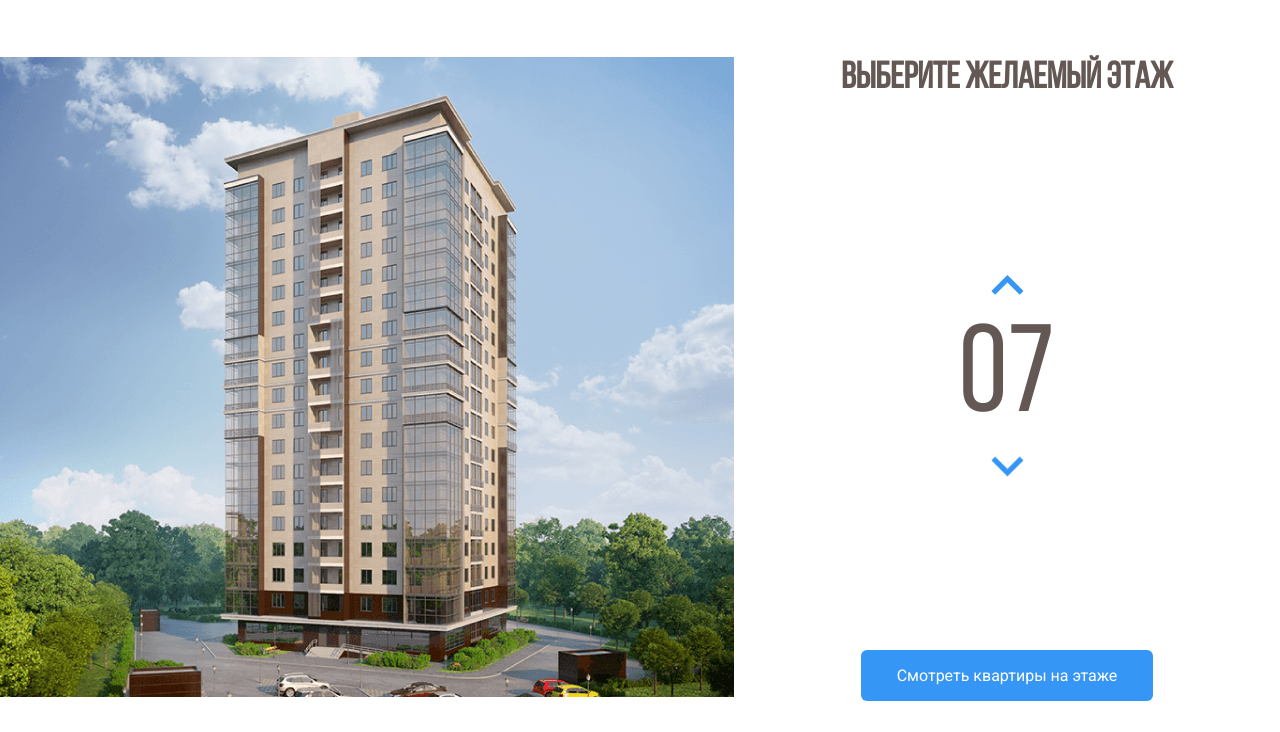
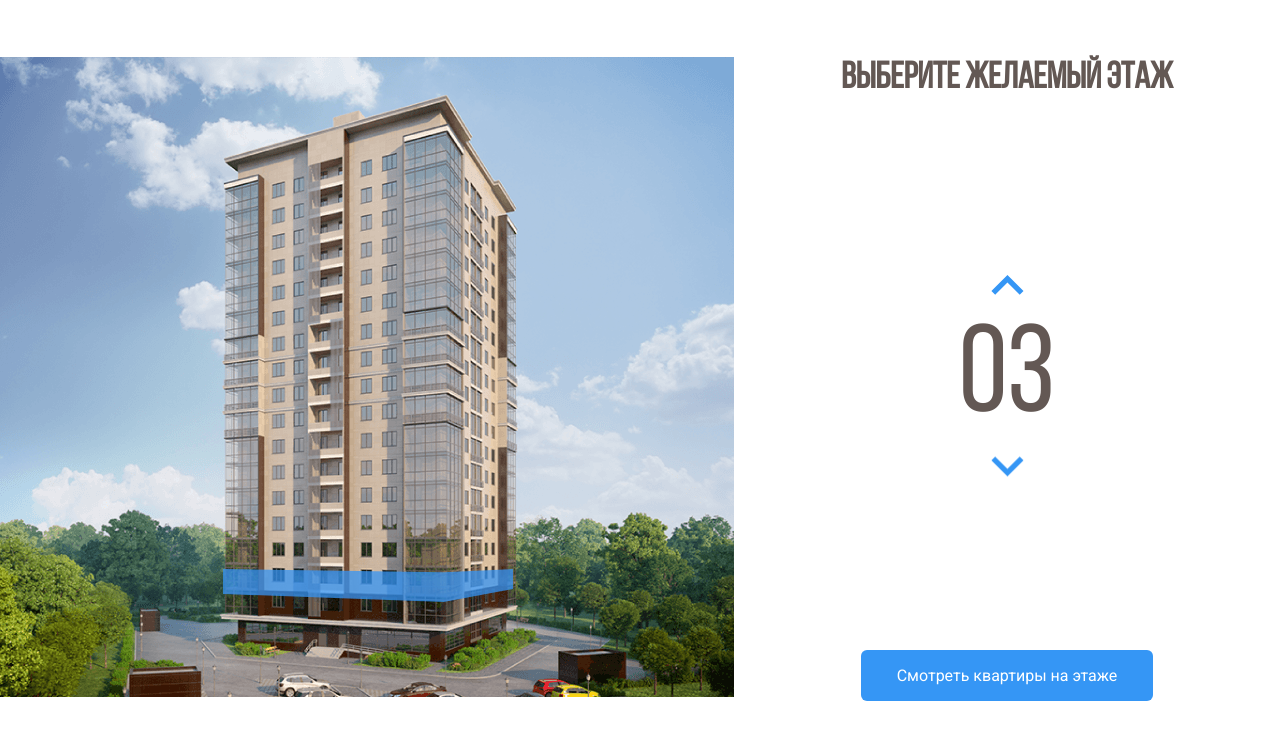
Before and after one commit to WEBABDU/melody, a plain HTML site: page index.html in a window 1280 px wide. Both pictures are taken after a click on the button 1007 px from the left and 354 px from the top of the page. Shown: the part 68-800 px from the top of the page. Drawn offline with nearby package versions, Linux system fonts and the light colour scheme.

Commit message:
interactive added

```diff
--- a/css/style.css
+++ b/css/style.css
@@ -89,6 +89,10 @@ body {
   opacity: 1;
 }
 
+path.current-floor{
+  opacity: 1;
+}
+
 .main-title {
   font-family: "Bebas Neue", sans-serif;
   font-size: 37px;
--- a/index.html
+++ b/index.html
@@ -66,23 +66,23 @@
               </pattern>
               <image id="image0_1_86" width="740" height="640" xlink:href="./img/home.png" />
             </defs>
-            <path d="M222 538L442.8 546L512 532.3V554L443.5 573.7L222 562.7V538Z" fill="#3595F6" fill-opacity="0.75" />
-            <path d="M223 537V512L443.3 515.3L513 512V532L443.7 545L223 537Z" fill="#3595F6" fill-opacity="0.75" />
-            <path d="M223 511V486H444H513V509L445 516L223 511Z" fill="#3595F6" fill-opacity="0.75" />
-            <path d="M223 487V462L444.3 458.3L512 465V487H444" fill="#3595F6" fill-opacity="0.75" />
-            <path d="M223 461V435L444.5 431.7L513 442.7V464L444 457.3L223 461Z" fill="#3595F6" fill-opacity="0.75" />
-            <path d="M222 434V410.3L443 398L514 421V442.3L443 430L222 434Z" fill="#3595F6" fill-opacity="0.75" />
-            <path d="M222 412V387L444.2 370.7L514 399.3V420L443.7 398.3L222 412Z" fill="#3595F6" fill-opacity="0.75" />
-            <path d="M222 387V362L444.5 341.7L514 378.3V399L442 370.3L222 387Z" fill="#3595F6" fill-opacity="0.75" />
-            <path d="M222 361V337L445 312.3L514 356.3V378L444.7 340L222 361Z" fill="#3595F6" fill-opacity="0.75" />
-            <path d="M222 336V312L444.5 283.3L514 334.3V355L443.7 312.7L222 336Z" fill="#3595F6" fill-opacity="0.75" />
-            <path d="M221 312V288L443.3 255L514 314.3V334L444 283.3L221 312Z" fill="#3595F6" fill-opacity="0.75" />
-            <path d="M222 287V263L443.2 228L513 292V313L444.3 254.7L222 287Z" fill="#3595F6" fill-opacity="0.75" />
-            <path d="M222 263V238L444.3 200L513 270.3V291L444 227L222 263Z" fill="#3595F6" fill-opacity="0.75" />
-            <path d="M222 237V212L442.8 168.3L513 247.3V270L444 196.7L222 237Z" fill="#3595F6" fill-opacity="0.75" />
-            <path d="M223 213V188L443 140L513 225V248L442.3 168.7L223 213Z" fill="#3595F6" fill-opacity="0.75" />
-            <path d="M222 188V163L441.8 111L513 203.3V226L443.3 139.7L222 188Z" fill="#3595F6" fill-opacity="0.75" />
-            <path d="M222 163V137L444 80.3L513 182V203L443.7 111.3L222 163Z" fill="#3595F6" fill-opacity="0.75" />
+            <path data-floor="02" d="M222 538L442.8 546L512 532.3V554L443.5 573.7L222 562.7V538Z" fill="#3595F6" fill-opacity="0.75" />
+            <path data-floor="03" d="M223 537V512L443.3 515.3L513 512V532L443.7 545L223 537Z" fill="#3595F6" fill-opacity="0.75" />
+            <path data-floor="04" d="M223 511V486H444H513V509L445 516L223 511Z" fill="#3595F6" fill-opacity="0.75" />
+            <path data-floor="05" d="M223 487V462L444.3 458.3L512 465V487H444" fill="#3595F6" fill-opacity="0.75" />
+            <path data-floor="06" d="M223 461V435L444.5 431.7L513 442.7V464L444 457.3L223 461Z" fill="#3595F6" fill-opacity="0.75" />
+            <path data-floor="07" d="M222 434V410.3L443 398L514 421V442.3L443 430L222 434Z" fill="#3595F6" fill-opacity="0.75" />
+            <path data-floor="08" d="M222 412V387L444.2 370.7L514 399.3V420L443.7 398.3L222 412Z" fill="#3595F6" fill-opacity="0.75" />
+            <path data-floor="09" d="M222 387V362L444.5 341.7L514 378.3V399L442 370.3L222 387Z" fill="#3595F6" fill-opacity="0.75" />
+            <path data-floor="10" d="M222 361V337L445 312.3L514 356.3V378L444.7 340L222 361Z" fill="#3595F6" fill-opacity="0.75" />
+            <path data-floor="11" d="M222 336V312L444.5 283.3L514 334.3V355L443.7 312.7L222 336Z" fill="#3595F6" fill-opacity="0.75" />
+            <path data-floor="12" d="M221 312V288L443.3 255L514 314.3V334L444 283.3L221 312Z" fill="#3595F6" fill-opacity="0.75" />
+            <path data-floor="13" d="M222 287V263L443.2 228L513 292V313L444.3 254.7L222 287Z" fill="#3595F6" fill-opacity="0.75" />
+            <path data-floor="14" d="M222 263V238L444.3 200L513 270.3V291L444 227L222 263Z" fill="#3595F6" fill-opacity="0.75" />
+            <path data-floor="15" d="M222 237V212L442.8 168.3L513 247.3V270L444 196.7L222 237Z" fill="#3595F6" fill-opacity="0.75" />
+            <path data-floor="16" d="M223 213V188L443 140L513 225V248L442.3 168.7L223 213Z" fill="#3595F6" fill-opacity="0.75" />
+            <path data-floor="17" d="M222 188V163L441.8 111L513 203.3V226L443.3 139.7L222 188Z" fill="#3595F6" fill-opacity="0.75" />
+            <path data-floor="18" d="M222 163V137L444 80.3L513 182V203L443.7 111.3L222 163Z" fill="#3595F6" fill-opacity="0.75" />
           </svg>
         </div>
         <!-- /.main-image -->
@@ -107,6 +107,9 @@
 
     </div>
   </main>
+  <script src="https://code.jquery.com/jquery-3.6.0.min.js"
+    integrity="sha256-/xUj+3OJU5yExlq6GSYGSHk7tPXikynS7ogEvDej/m4=" crossorigin="anonymous"></script>
+    <script src="./js/main.js"></script>
 </body>
 
 </html>
--- /dev/null
+++ b/js/main.js
@@ -0,0 +1,38 @@
+$(document).ready(function () {
+  let currentFloor = 2;
+  let counterUp = $(".counter-up");
+  let counterDown = $(".counter-down");
+  let currentPath = $(".home-image path");
+  currentPath.on("mouseover", function () {
+    currentPath.removeClass("current-floor");
+    currentFloor = $(this).attr("data-floor");
+    $(".counter").text(currentFloor);
+    // console.log(currentFloor);
+  });
+
+  counterUp.on("click", function () {
+    if (currentFloor < 18) {
+      currentPath.removeClass("current-floor");
+      currentFloor++;
+      currentFloor = currentFloor.toLocaleString("en-Us", {
+        minimumIntegerDigits: 2,
+        useGrouping: false,
+      });
+      $(".counter").text(currentFloor);
+      $(`[data-floor=${currentFloor}]`).toggleClass("current-floor");
+    }
+  });
+
+  counterDown.on("click", function () {
+    if (currentFloor > 2) {
+      currentPath.removeClass("current-floor");
+      currentFloor--;
+      currentFloor = currentFloor.toLocaleString("en-Us", {
+        minimumIntegerDigits: 2,
+        useGrouping: false,
+      });
+      $(".counter").text(currentFloor);
+      $(`[data-floor=${currentFloor}]`).toggleClass("current-floor");
+    }
+  });
+});
```
